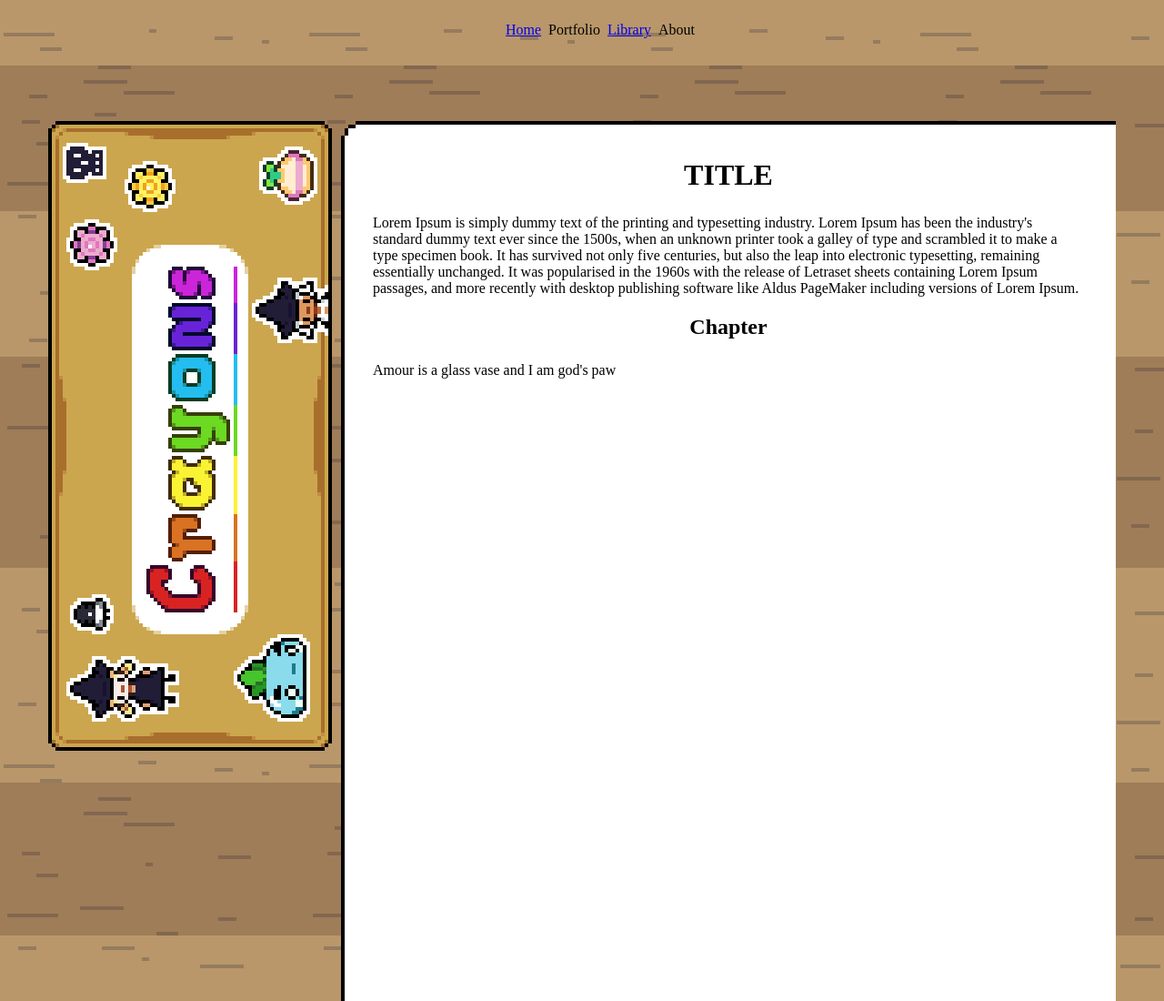
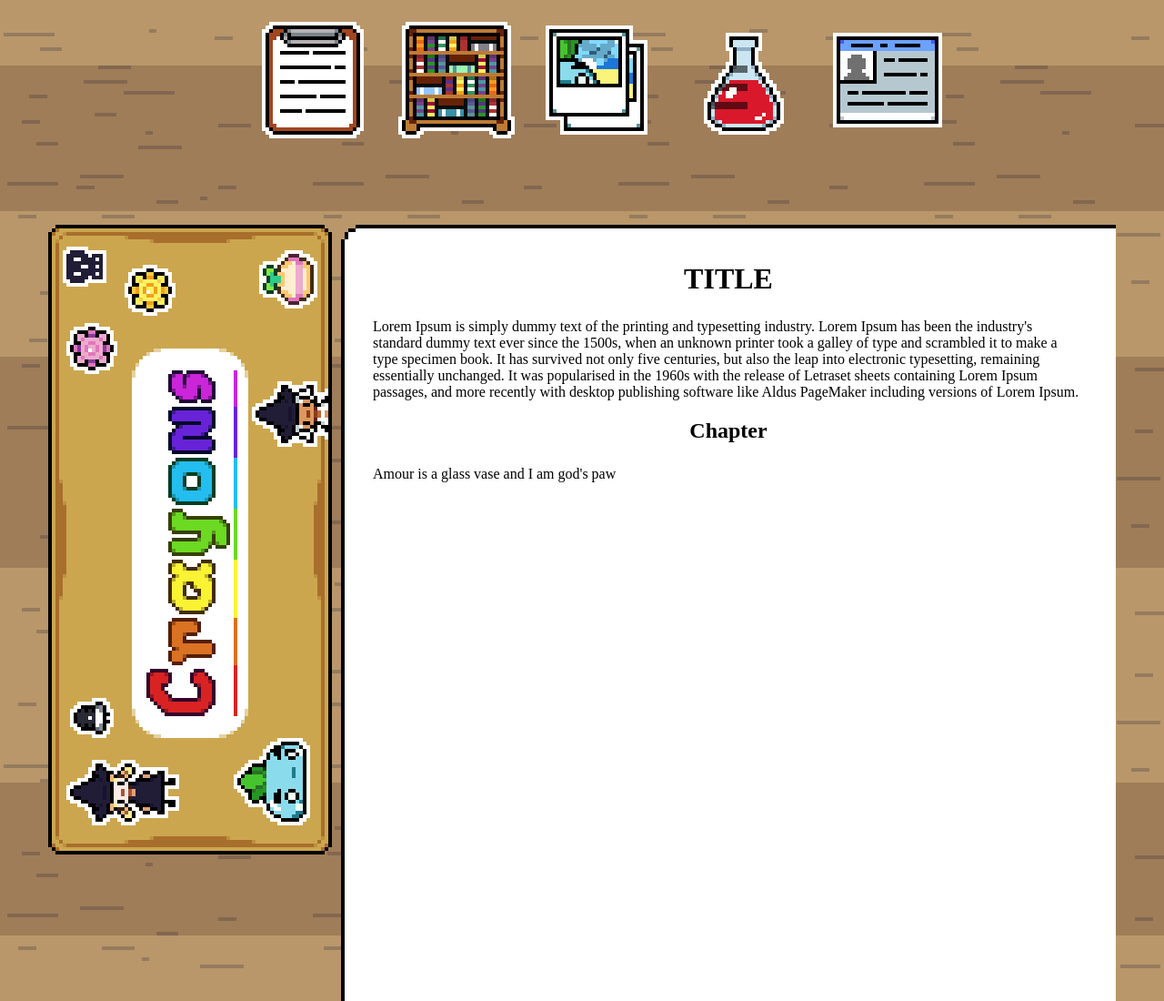
Before and after one commit to Splishyplash/spacecraftclub, a plain HTML site: page index.html in a window 1280 px wide. Shown: the top 1100 px of the page at 91% size. Drawn offline with Linux system fonts and the light colour scheme.

Commit message:
I forgor some things
he forgor..

```diff
--- a/index.html
+++ b/index.html
@@ -12,10 +12,31 @@
         <div class="links">
             <nav>
             <ul>
-                <li> <a href="./index.html">Home</a></li>
-                <li>Portfolio</li>
-                <li><a href="./library.html">Library</a></li>
-                <li>About</li>
+                <li>
+                    <a href="./index.html">
+                     <img src="./Home.png">
+                    </a>
+                </li>
+                <li>
+                    <a href="./library.html">
+                        <img src="Library.png">
+                    </a>
+                </li>
+                <li>
+                    <a href="./portfolio.html">
+                        <img src="./Portfolio.png">
+                    </a>
+                </li>
+                <li>
+                    <a href="./lab.html">
+                        <img src="./Lab.png">
+                    </a>
+                </li>
+                <li>
+                    <a href="./members.html">
+                        <img src="./student.png">
+                    </a>
+                </li>
             </ul>
             </nav>
          </div>
--- a/styles.css
+++ b/styles.css
@@ -2,9 +2,7 @@ body {
     background-image: url("./Desk-BG.png");
 }
 .background {
-    display: inline-flex;
-    flex-direction: column;
-    justify-content: center;
+
 }
 .links {
     display: flex;
@@ -12,7 +10,7 @@ body {
     margin-bottom: 75px;
 }
 nav ul {
-    gap: 8px;
+    gap: 30px;
     list-style-type: none;
     display: flex;
     justify-content: center;
```
Also changed, not shown: Library.png (added).
